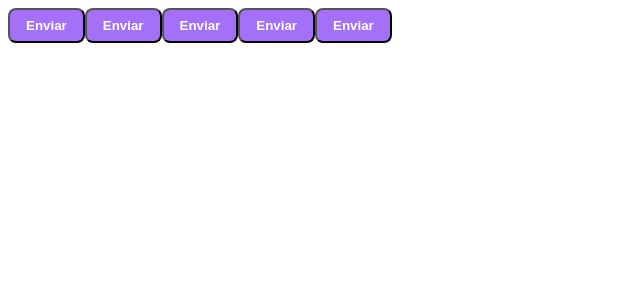
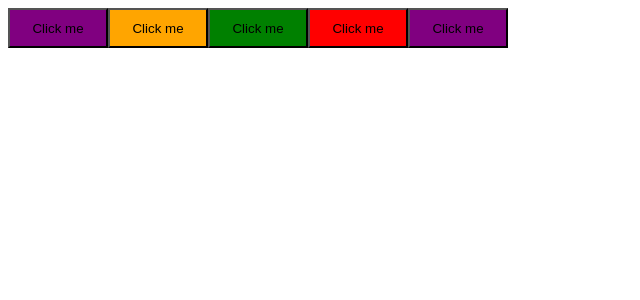
Before and after one commit to marcosviniciusjau/ignite-timer, a React (Vite) app: page / in a window 1280 px wide. Shown: the top 300 px of the page, without its empty margins (0-640 px from the left). Built offline with nearby package versions, Linux system fonts and the light colour scheme.

Commit message:
using styled-components

```diff
--- a/src/App.tsx
+++ b/src/App.tsx
@@ -4,10 +4,10 @@
 
   return (
     <>
-     <Button color="primary"/>
-     <Button color="secondary"/>
-     <Button color="success"/>
-     <Button color="danger"/>
+     <Button variant="primary"/>
+     <Button variant="secondary"/>
+     <Button variant="success"/>
+     <Button variant="danger"/>
      <Button/>
     </>
   )
--- a/src/components/Button.module.css
+++ /dev/null
@@ -1,8 +0,0 @@
-.button{
-    background-color: #a370f7;
-    border-radius: 8px;
-    padding: 8px 16px;
-    color: #fff;
-    font-weight: bold;
-    cursor: pointer;
-}
--- /dev/null
+++ b/src/components/Button.styles.ts
@@ -0,0 +1,21 @@
+import styled, { css } from "styled-components";
+
+export type ButtonVariant = 'primary' | 'secondary' | 'success' | 'danger' | 'success';
+interface ButtonContainerProps{
+    variant: ButtonVariant
+}
+
+export const buttonVariants = {
+    primary: 'purple',
+    secondary: 'orange',
+    success: 'green',
+    danger: 'red'
+}
+
+export const ButtonContainer = styled.button<ButtonContainerProps>`
+    width: 100px;
+    height: 40px;
+    ${props => {
+        return css `background-color: ${buttonVariants[props.variant]}`
+    }};
+`
--- a/src/components/Button.tsx
+++ b/src/components/Button.tsx
@@ -1,8 +1,8 @@
-import styles from './Button.module.css';
+import { ButtonContainer, ButtonVariant } from "./Button.styles";
+
 interface ButtonProps {
-    color?: 'primary' | 'secondary' | 'success' | 'danger' | 'success';
+    variant?: ButtonVariant;
 }
-export function Button(props: ButtonProps) {
-    return <button className={`${styles.button} ${styles[props.color || '']}`}>Enviar</button>
-
+export function Button({variant= 'primary'}: ButtonProps) {
+    return <ButtonContainer variant={variant}>Click me</ButtonContainer>
 }
```
